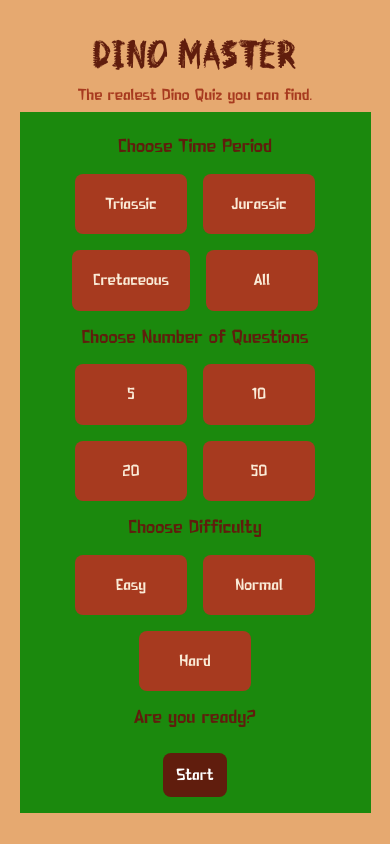
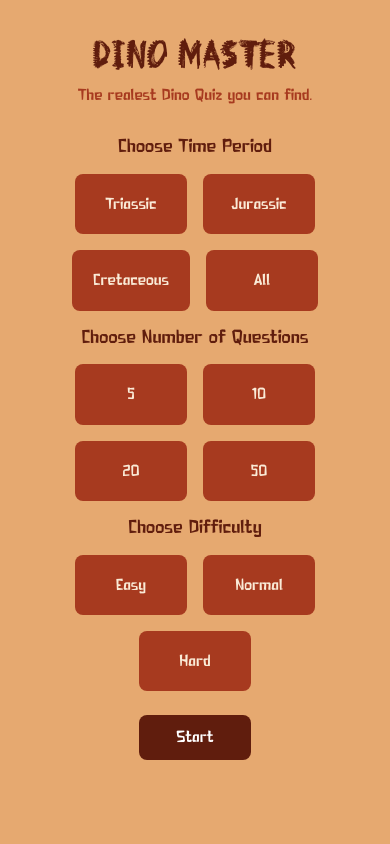
Before and after one commit to valudollar/dino-master, a React (Vite) app: page / in a window 390 px wide. Built offline with nearby package versions, Linux system fonts and the light colour scheme.

Commit message:
optimised for mobile, flex

```diff
--- a/src/App.css
+++ b/src/App.css
@@ -1,5 +1,7 @@
 #root {
   text-align: center;
+  min-height: 100vh;
+  overflow-y: scroll;
 }
 
 .answerContainer {
@@ -11,7 +13,9 @@
 }
 
 .answerButton {
+  margin: 0.5rem;
   min-width: fit-content;
+  width: 18rem;
   padding: 1rem;
   background-color: #a73a1f;
 }
@@ -66,16 +70,12 @@ h1 {
 }
 
 .contentSection {
-  /* margin-top: 1rem; */
-  max-width: 90vw;
-  background-color: #1b890d;
+  max-width: 95vw;
+  flex-wrap: wrap;
   display: flex;
   flex-direction: column;
   justify-content: center;
   align-items: center;
-  /* flex-wrap: wrap; */
-
-  /* background-color: #1b890d; */
 }
 
 @media screen and (max-width: 600px) {
--- a/src/Home.jsx
+++ b/src/Home.jsx
@@ -103,7 +103,6 @@ function Home() {
             </button>
           ))}
         </div>
-        <h3>Are you ready? </h3>
         <button onClick={getReady} className="button">
           Start
         </button>
--- a/src/Quiz.jsx
+++ b/src/Quiz.jsx
@@ -176,7 +176,7 @@ function Quiz() {
       <header className="">
         <h1>DINO MASTER</h1>
       </header>
-      <section>
+      <section className="contentSection">
         <p>
           Question {currentQnNumber} out of {totalQns}{" "}
         </p>
--- a/src/index.css
+++ b/src/index.css
@@ -57,6 +57,7 @@ button {
   margin: 1rem;
   font-size: 1em;
   font-weight: 500;
+  min-width: 7rem;
   font-family: inherit;
   background-color: #601d0d;
   color: white;
```
